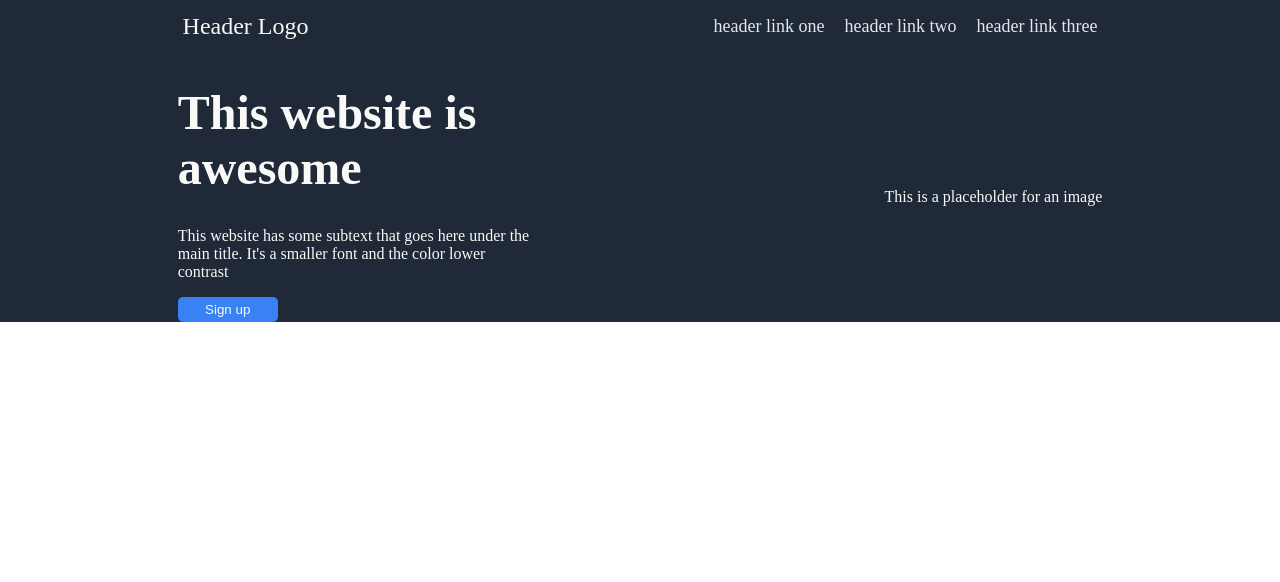
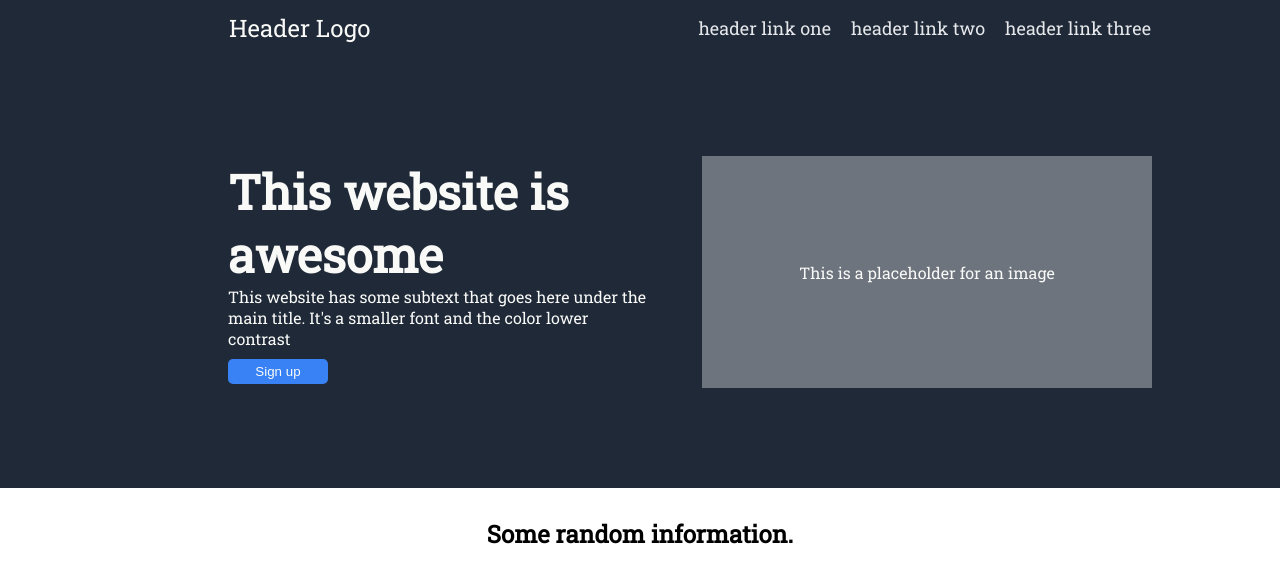
Before and after one commit to protoncoder/landing_page, a plain HTML site: page index.html in a window 1280 px wide. Drawn offline with Linux system fonts and the light colour scheme.

Commit message:
"finish section-one"

```diff
--- a/css/styles.css
+++ b/css/styles.css
@@ -1,6 +1,11 @@
+@import url('https://fonts.googleapis.com/css2?family=Roboto+Slab&display=swap');
+
 body {
     margin: 0;
     padding: 0;
+    display: flex;
+    flex-direction: column;
+    font-family: 'Roboto Slab', serif;;
 }
 
 .navbar-link {
@@ -19,33 +24,66 @@ body {
 .navbar ul {
     display: flex;
     gap: 20px;
-
+    margin-left: 30px;
 }
 
 .logo {
     font-size: 24px;
     color: #f9faf8;
+    margin-left: 100px;
 }
 
 .container {
     display: flex;
+    flex-direction: row;
     justify-content: space-around;
     align-items: center;
     background-color: #1f2937;
     color: #f9faf8;
+    padding: 100px;
 }
 
 .container .left h1 {
     color: #f9faf8;
     font-weight: bolder;
     font-size: 48px;
+    margin: 0;
+    padding: 0;
 }
 
-.container .left button {
+#header-text {
+    margin: 0;
+    padding: 0;
+}
+
+.left button {
     border-radius: 5px;
     background-color: #3882f6;
     padding: 5px;
     width: 100px;
     color: #f9faf8;
     border: none;
+    margin-top: 10px;
 }
+
+.right {
+    background-color: #6d747d;
+    display: flex;
+}
+
+.left {
+    margin-left: 100px;
+}
+
+.image-placeholder {
+    height: 200px;
+    width: 450px;
+    display: flex;
+    align-items: center;
+    justify-content: center;
+}
+
+ .hero-content h2 {
+    text-align: center;
+    margin-top: 30px;
+ }
--- a/index.html
+++ b/index.html
@@ -23,13 +23,18 @@
   <div class="container">
     <div class="left">
       <h1>This website is <br>awesome</h1>
-      <p>This website has some subtext that goes here under the <br> main title. It's a smaller font and the color lower <br> contrast</p>
+      <p id="header-text">This website has some subtext that goes here under the <br> main title. It's a smaller font and the color lower <br> contrast</p>
       <button type="button">Sign up</button>
     </div>
     <div class="right">
       <img src="" alt="" width="" height="">
-      <p>This is a placeholder for an image</p>
+      <p class="image-placeholder">This is a placeholder for an image</p>
     </div>
   </div>
+  <div class="hero-content">
+    <h2>Some random information.</h2>
+  </div>
+
+
 </body>
 </html>
```
